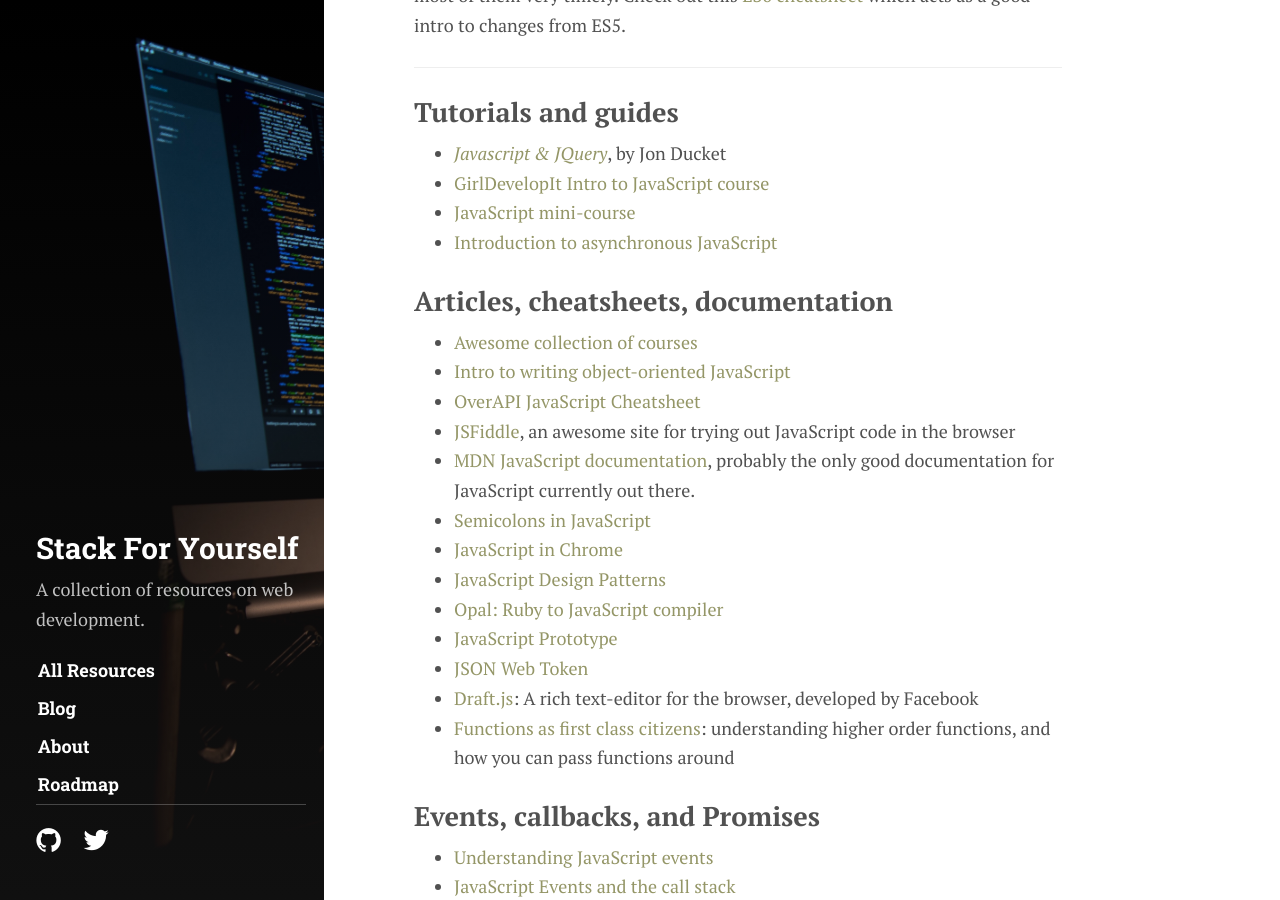
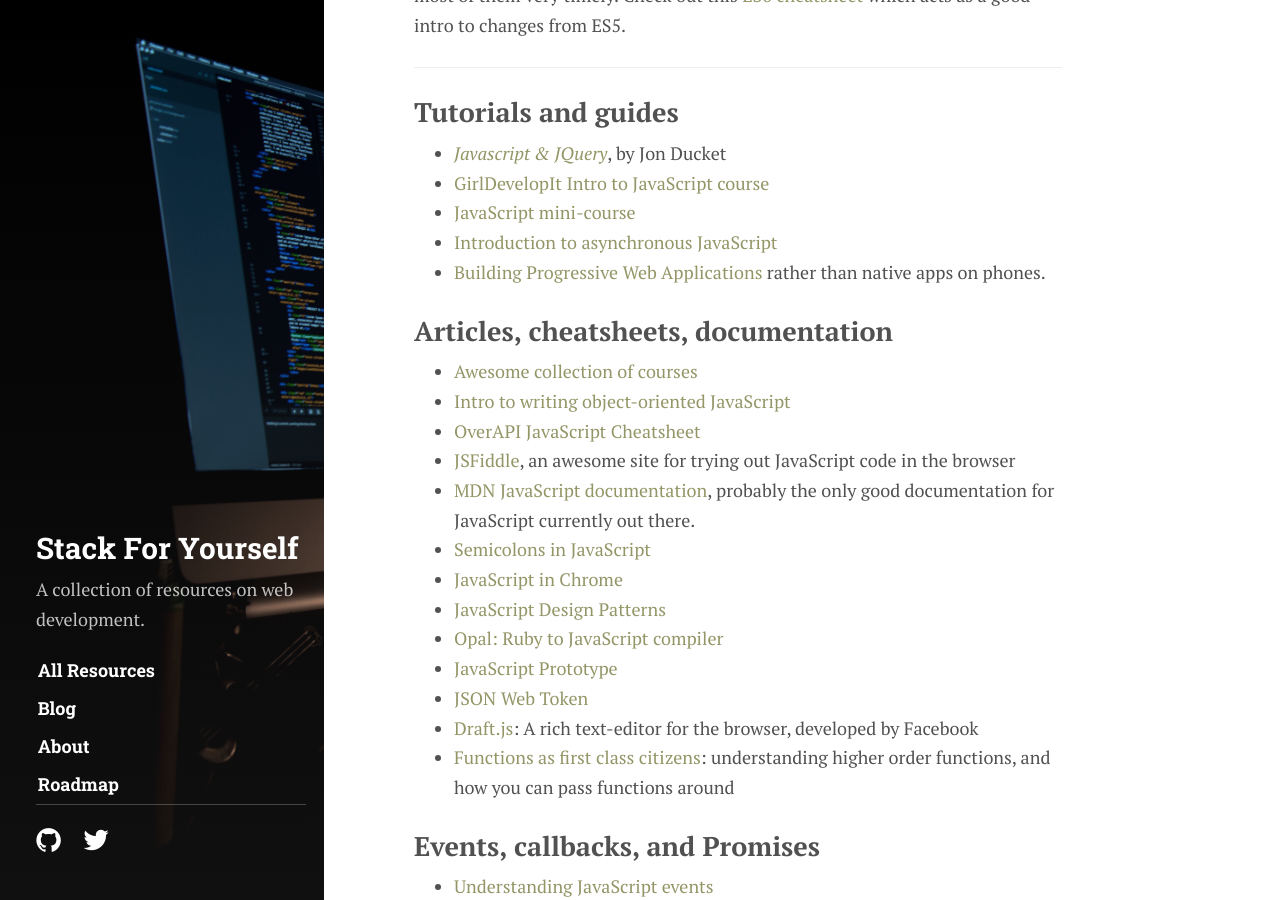
Before and after one commit to mindplace/stack-for-yourself, a Jekyll site: the page built from _posts/2016-06-01-javascript-uncategorized.md, in a window 1280 px wide and 900 px high, scrolled down 520 px. Built offline with Jekyll 4.4.1, drawn with Linux system fonts in a browser that asks for light colours; some web fonts are replaced; comment, search, counter and statistics services are not loaded.

Commit message:
add progressive apps link

```diff
--- a/_posts/2016-06-01-javascript-uncategorized.md
+++ b/_posts/2016-06-01-javascript-uncategorized.md
@@ -18,6 +18,7 @@
 * [GirlDevelopIt Intro to JavaScript course](https://www.girldevelopit.com/materials/intro-JavaScript)
 * [JavaScript mini-course](http://ejohn.org/apps/learn/)
 * [Introduction to asynchronous JavaScript](http://tutorials.pluralsight.com/front-end-javascript/introduction-to-asynchronous-javascript#wHxHM2jaxoX5vgkZ.99)
+* [Building Progressive Web Applications](https://medium.com/javascript-scene/native-apps-are-doomed-ac397148a2c0#.yiz8t9ww9) rather than native apps on phones.
 
 ## Articles, cheatsheets, documentation
 * [Awesome collection of courses](https://front-endmasters.com/courses/)
```
